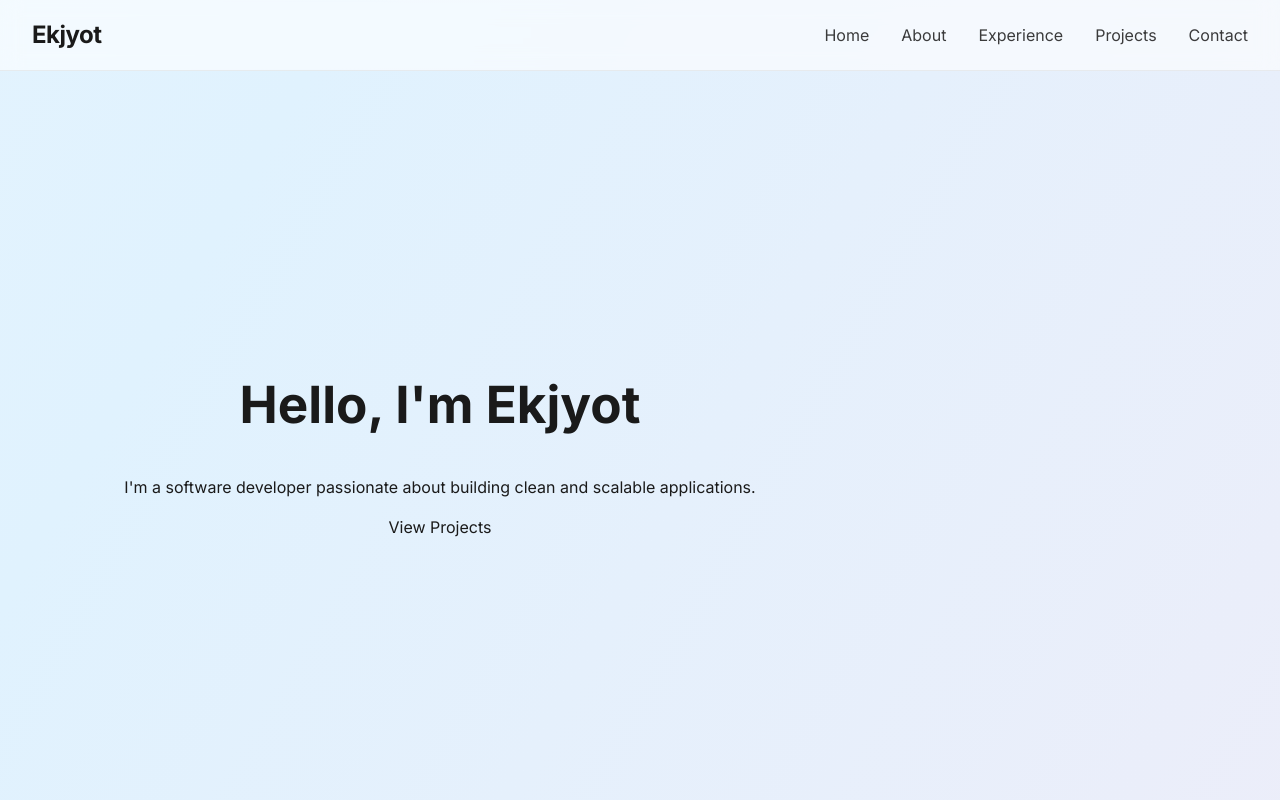
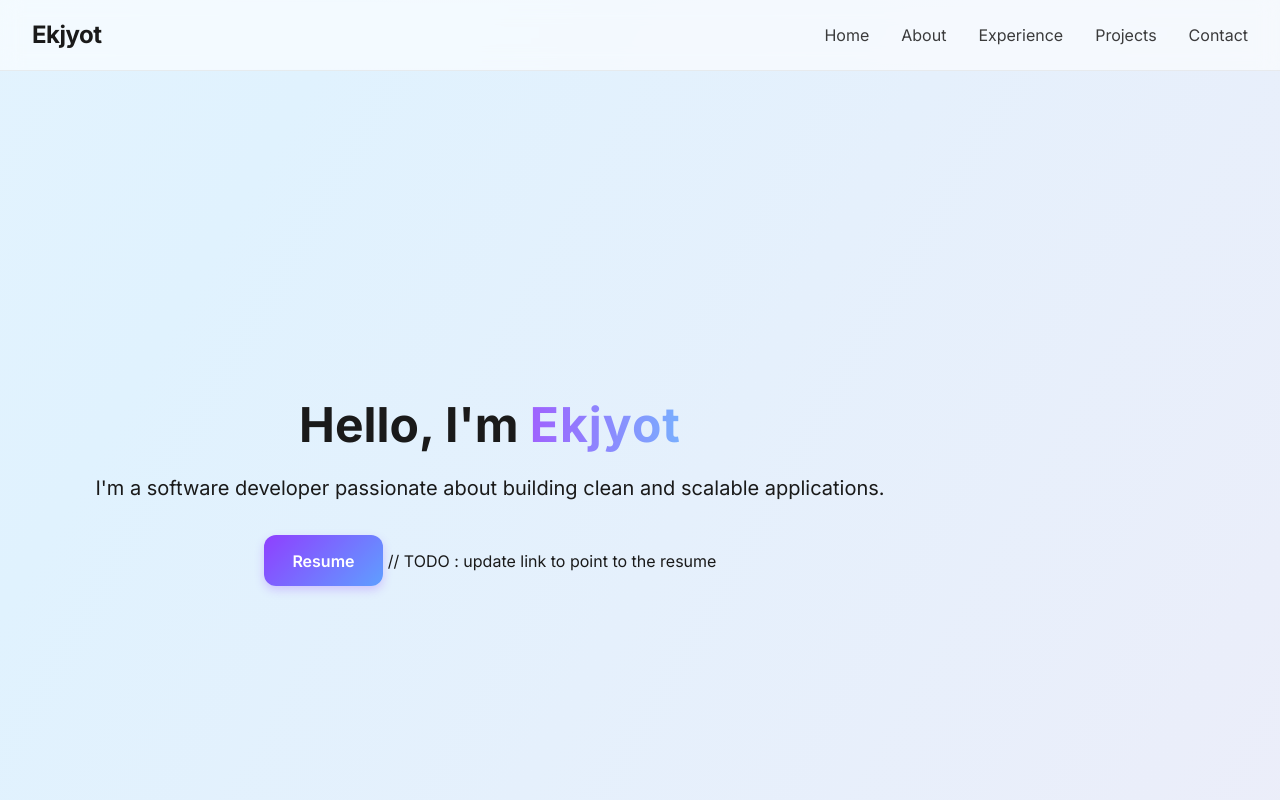
Before and after one commit to ekjyotshinh/portfolio, a React (Vite) app: page / in a window 1280 px wide. Shown: the top 800 px of the page. Built offline with nearby package versions, Linux system fonts and the light colour scheme.

Commit message:
updated hero design

```diff
--- a/src/components/Hero/Hero.css
+++ b/src/components/Hero/Hero.css
@@ -1,11 +1,86 @@
 .hero-bg {
-    min-height: calc(100vh - var(--nav-height));
     display: flex;
     align-items: center;
     justify-content: center;
+    min-height: 100vh;
     text-align: center;
+    position: relative;
+    padding: 2rem;
 }
 
 .hero-content {
-    max-width: 700px;
+    max-width: 800px;
+    width: 100%;
+    z-index: 1;
+    animation: fadeInUp 1.2s ease-in-out;
 }
+
+@keyframes fadeInUp {
+    0% {
+        opacity: 0;
+        transform: translateY(40px);
+    }
+
+    100% {
+        opacity: 1;
+        transform: translateY(0);
+    }
+}
+
+.hero-content h1 {
+    font-size: 3rem;
+    font-weight: 700;
+    margin-bottom: 1rem;
+    line-height: 1.2;
+}
+
+.highlight {
+    background: linear-gradient(90deg, #8f3fff, #5f9fff);
+    background-clip: text;
+    -webkit-background-clip: text;
+    -webkit-text-fill-color: transparent;
+    animation: pulseText 2s infinite alternate;
+}
+
+@keyframes pulseText {
+    0% {
+        opacity: 1;
+        letter-spacing: normal;
+    }
+
+    100% {
+        opacity: 0.8;
+        letter-spacing: 1px;
+    }
+}
+
+.hero-content p {
+    font-size: 1.25rem;
+    color: var(--text-secondary);
+    margin-bottom: 2rem;
+}
+
+.hero-btn {
+    background: linear-gradient(135deg, #8f3fff, #5f9fff);
+    color: white;
+    padding: 0.85rem 1.8rem;
+    border-radius: 12px;
+    font-weight: 600;
+    font-size: 1rem;
+    text-decoration: none;
+    transition: transform 0.3s ease, color 0.3s ease;
+    display: inline-block;
+    box-shadow: 0 4px 10px rgba(143, 63, 255, 0.25);
+}
+
+.hero-btn:hover {
+    transform: translateY(-3px);
+    box-shadow: 0 6px 14px rgba(143, 63, 255, 0.2);
+    color: black;
+}
+
+.hero-btn:active {
+    transform: scale(0.98);
+    box-shadow: 0 4px 10px rgba(143, 63, 255, 0.15);
+    color: black;
+}
--- a/src/components/Hero/Hero.jsx
+++ b/src/components/Hero/Hero.jsx
@@ -6,7 +6,7 @@ function Hero() {
       <div className="hero-content">
         <h1>Hello, I'm <span className="highlight">Ekjyot</span></h1>
         <p>I'm a software developer passionate about building clean and scalable applications.</p>
-        <a href="#projects" className="hero-btn">View Projects</a>
+        <a href="#projects" className="hero-btn">Resume</a> // TODO : update link to point to the resume
       </div>
     </SectionContainer>
   )
```
